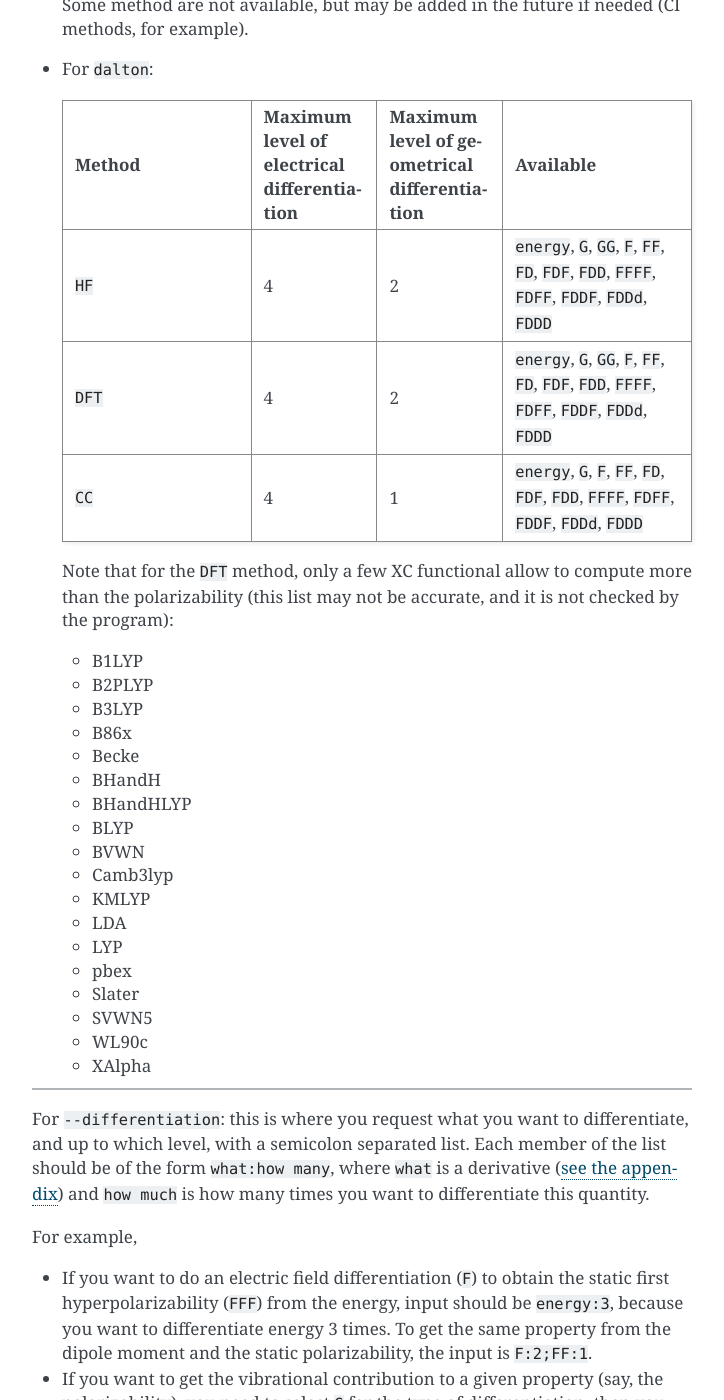
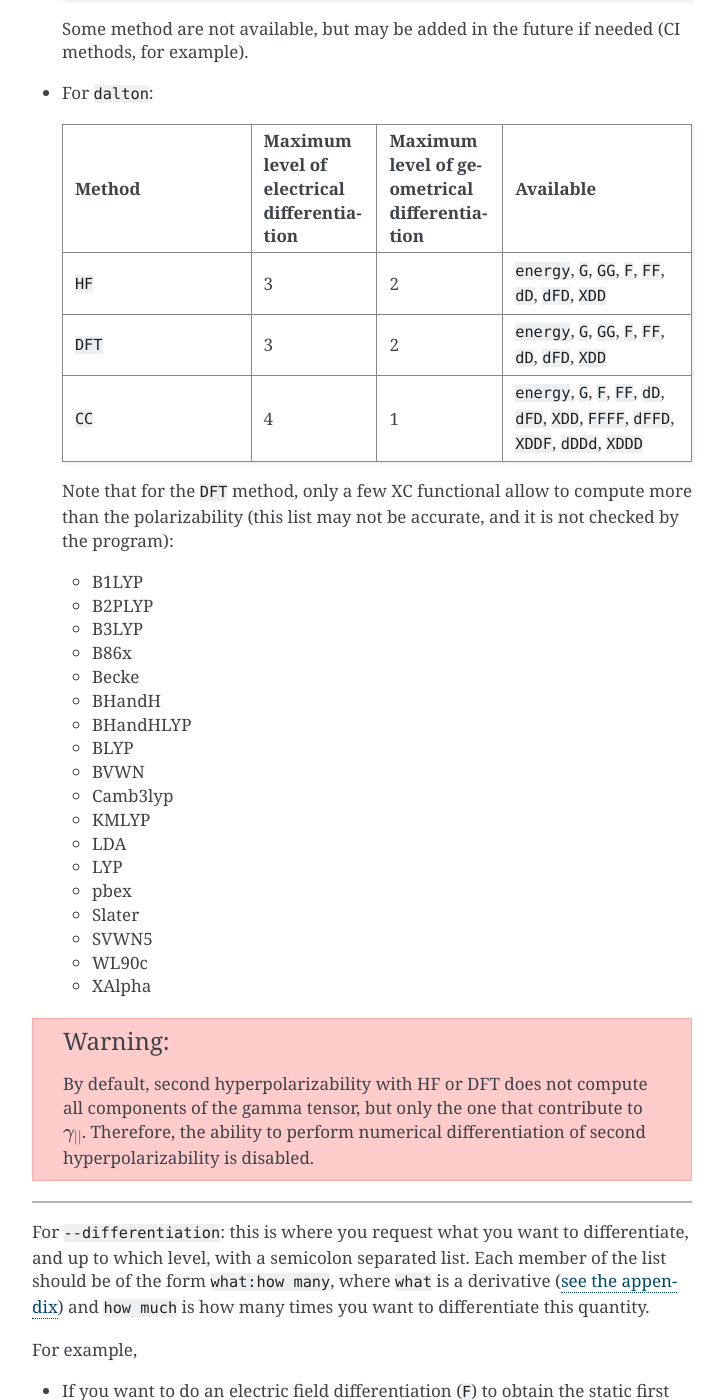
Before and after one commit to pierre-24/nachos, a Sphinx documentation site: the page built from documentation/source/use.rst, in a window 1280 px wide and 1400 px high, scrolled down 6302 px. Shown: the whole window, without its empty margins (388-1112 px from the left). Built offline with Sphinx 7.4.7, drawn with Linux system fonts in a browser that asks for light colours; some of the changed text lies outside the part shown.

Commit message:
upgrade to latest version of qcip_tools

```diff
--- a/documentation/source/install.rst
+++ b/documentation/source/install.rst
@@ -10,7 +10,7 @@
 .. code-block:: bash
 
   # install qcip_tools (base library):
-  pip3 install --user --upgrade git+ssh://git@gitlab.unamur.be/pierre.beaujean/qcip_tools.git@release-v0.4.3
+  pip3 install --user --upgrade git+ssh://git@gitlab.unamur.be/pierre.beaujean/qcip_tools.git@release-v0.5
   # install nachos:
   pip3 install --user --upgrade git+ssh://git@gitlab.unamur.be/pierre.beaujean/nachos.git
 
--- a/documentation/source/use.rst
+++ b/documentation/source/use.rst
@@ -33,10 +33,10 @@
    Accordingly,
 
    + ``F`` means *derivatives with respect to static electric field* ;
-   + ``D`` means *derivatives with respect to dynamic electric field* (with a given frequency), and ``d`` means the same, but with inverse frequency (:math:`-\omega`) ;
+   + ``D`` means *derivatives with respect to dynamic electric field* (with a given frequency), ``d`` means the same, but with inverse frequency (:math:`-\omega`) and ``X`` means any multiple (:math:`\pm i\omega`) ;
    + ``N`` means *derivatives with respect to normal coordinates*.
 
-   Therefore, the static hyperpolarizability, :math:`\beta(0;0,0)`, is written ``FFF``, while the dynamic hyperpolarizability depends on the process involved: ``FDF`` for EOP  [:math:`\beta(-\omega;\omega,0)`] and ``FDD`` for SHG [:math:`\beta(-2\omega;\omega,\omega)`].
+   Therefore, the static hyperpolarizability, :math:`\beta(0;0,0)`, is written ``FFF``, while the dynamic hyperpolarizability depends on the process involved: ``dFD`` for EOP  [:math:`\beta(-\omega;0,\omega)`] and ``XDD`` for SHG [:math:`\beta(-2\omega;\omega,\omega)`].
    See the list `below <#list-of-the-derivatives>`_.
 
    Geometrical derivatives of an electrical derivative are written with the geometrical derivatives **first**.
@@ -199,7 +199,7 @@
       2:
         - F
         - FF
-        - FD
+        - dD
       1:
         - GG
     type: G
@@ -243,11 +243,11 @@
        * - ``HF``
          - 3
          - 2
-         - ``energy``, ``G``, ``GG``, ``F``, ``FF``, ``FD``, ``FDF``, ``FDD``
+         - ``energy``, ``G``, ``GG``, ``F``, ``FF``, ``dD``, ``dFD``, ``XDD``
        * - ``DFT``
          - 3
          - 2
-         - ``energy``, ``G``, ``GG``, ``F``, ``FF``, ``FD``, ``FDF``, ``FDD``
+         - ``energy``, ``G``, ``GG``, ``F``, ``FF``, ``dD``, ``dFD``, ``XDD``
        * - ``MP2``
          - 2
          - 2
@@ -278,17 +278,17 @@
          - Maximum level of geometrical differentiation
          - Available
        * - ``HF``
-         - 4
+         - 3
          - 2
-         - ``energy``, ``G``, ``GG``, ``F``, ``FF``, ``FD``, ``FDF``, ``FDD``, ``FFFF``, ``FDFF``, ``FDDF``, ``FDDd``, ``FDDD``
+         - ``energy``, ``G``, ``GG``, ``F``, ``FF``, ``dD``, ``dFD``, ``XDD``
        * - ``DFT``
-         - 4
+         - 3
          - 2
-         - ``energy``, ``G``, ``GG``, ``F``, ``FF``, ``FD``, ``FDF``, ``FDD``, ``FFFF``, ``FDFF``, ``FDDF``, ``FDDd``, ``FDDD``
+         - ``energy``, ``G``, ``GG``, ``F``, ``FF``, ``dD``, ``dFD``, ``XDD``
        * - ``CC``
          - 4
          - 1
-         - ``energy``, ``G``, ``F``, ``FF``, ``FD``, ``FDF``, ``FDD``, ``FFFF``, ``FDFF``, ``FDDF``, ``FDDd``, ``FDDD``
+         - ``energy``, ``G``, ``F``, ``FF``, ``dD``, ``dFD``, ``XDD``, ``FFFF``, ``dFFD``, ``XDDF``, ``dDDd``, ``XDDD``
 
   Note that for the ``DFT`` method, only a few XC functional allow to compute more than the polarizability (this list may not be accurate, and it is not checked by the program):
 
@@ -312,6 +312,11 @@
   + XAlpha
 
 
+.. warning::
+
+    By default, second hyperpolarizability with HF or DFT does not compute all components of the gamma tensor, but only the one that contribute to :math:`\gamma_{||}`.
+    Therefore, the ability to perform numerical differentiation of second hyperpolarizability is disabled.
+
 -------
 
 .. _nachos_make_note_2:
@@ -323,7 +328,7 @@
 
 + If you want to do an electric field differentiation (``F``) to obtain the static first hyperpolarizability (``FFF``) from the energy, input should be ``energy:3``, because you want to differentiate energy 3 times.
   To get the same property from the dipole moment and the static polarizability, the input is ``F:2;FF:1``.
-+ If you want to get the vibrational contribution to a given property (say, the polarizability), you need to select ``G`` for the type of differentiation, then you need at least second order derivative of the dipole moment polariability with respect to that (the first one is automatically computed if the second is), and the cubic force field, so an input could look like ``FF:2;F:2;GG:1`` (and eventually ``FD:2``).
++ If you want to get the vibrational contribution to a given property (say, the polarizability), you need to select ``G`` for the type of differentiation, then you need at least second order derivative of the dipole moment polariability with respect to that (the first one is automatically computed if the second is), and the cubic force field, so an input could look like ``FF:2;F:2;GG:1`` (and eventually ``dD:2``).
 
 :ref:`See above <nachos_make_note_1>` for the list of quantities that you can differentiate depending on the *flavor* and the method.
 
@@ -548,7 +553,7 @@
      - Vibrational contribution
      - Level
      - Derivatives needed
-   * - Polarizability (``FF``, ``FD``)
+   * - Polarizability (``FF``, ``dD``)
      - :math:`[\mu^2]^{0,0}`
      - 0
      - ``NF``
@@ -564,7 +569,7 @@
      - :math:`[\mu^2]^{0,2}`
      - 2
      - ``NF``, ``NNN`` (part with ``NNNN`` not implemented)
-   * - First hyperpolarizability (``FFF``, ``FDF``, ``FDD``)
+   * - First hyperpolarizability (``FFF``, ``dFD``, ``XDD``)
      - :math:`[\mu\alpha]^{0,0}`
      - 0
      - ``NF``, ``NFF``
@@ -644,7 +649,7 @@
 List of the derivatives
 ***********************
 
-Note that it would be better to respect the order for the different derivatives (``FDF``, not ``FFD``, for example).
+Note that it would be better to respect the order for the different derivatives (``dFD``, not ``FdD``, for example).
 
 .. list-table::
    :header-rows: 1
@@ -663,31 +668,31 @@
      - ``FF``
      - Static polarizability
    * - :math:`\alpha(-\omega;\omega)`
-     - ``FD``
+     - ``dD``
      - Dynamic polarizability
    * - :math:`\beta(0;0,0)`
      - ``FFF``
      - Static first hyperpolarizability
    * - :math:`\beta(-\omega;\omega,0)`
-     - ``FDF``
+     - ``dFD``
      - EOP first hyperpolarizability
    * - :math:`\beta(-2\omega;\omega,\omega)`
-     - ``FDD``
+     - ``XDD``
      - SHG/SHS first hyperpolarizability
    * - :math:`\gamma(0;0,0,0)`
      - ``FFFF``
      - Static second hyperpolarizability
    * - :math:`\gamma(-\omega;\omega,0,0)`
-     - ``FDFF``
+     - ``dFFD``
      - Kerr second hyperpolarizability
    * - :math:`\gamma(-2\omega;\omega,\omega,0)`
-     - ``FDDF``
+     - ``XDDF``
      - ESHG second hyperpolarizability
    * - :math:`\gamma(-\omega;\omega,\omega,-\omega)`
-     - ``FDDd``
+     - ``dDDd``
      - DFWM second hyperpolarizability
    * - :math:`\gamma(-3\omega;\omega,\omega,\omega)`
-     - ``FDDD``
+     - ``XDDD``
      - THG/THS second hyperpolarizability
    * - :math:`\frac{\partial V(x)}{\partial x}`
      - ``G``
--- a/requirements.txt
+++ b/requirements.txt
@@ -1,4 +1,4 @@
-git+ssh://git@gitlab.unamur.be/pierre.beaujean/qcip_tools.git@release-v0.4.3#egg=qcip_tools>=0.4.3,<0.5
+git+ssh://git@gitlab.unamur.be/pierre.beaujean/qcip_tools.git@release-v0.5#egg=qcip_tools>=0.5,<0.6
 setuptools == 38.2.4
 pyyaml==3.12
 h5py==2.7.1
```
Also changed, not shown: README.md (+1 -1 lines), 11 other files.
